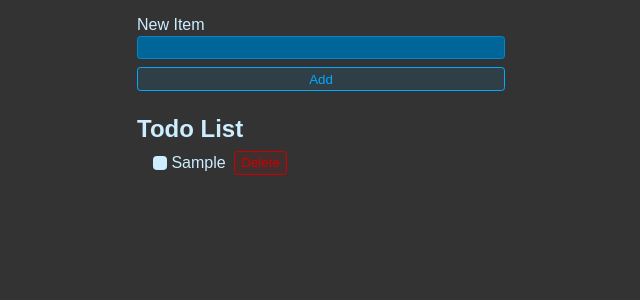
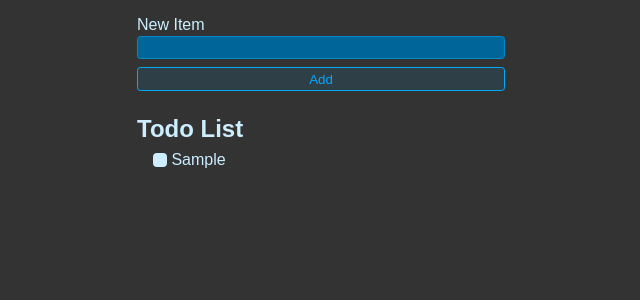
Before and after one commit to julesdmai/to-do-list, a React (Vite) app: page / in a window 1280 px wide. Both pictures are taken after typing "Sample" into the empty fields and a click on the button "Add". Shown: the top 300 px of the page, without its empty margins (319-959 px from the left). Built offline with nearby package versions, Linux system fonts and the light colour scheme.

Commit message:
finished TodoList component

```diff
--- a/src/App.jsx
+++ b/src/App.jsx
@@ -2,6 +2,7 @@ import "./styles.css";
 import { useState } from "react"
 import "./NewTodoForm";
 import NewTodoForm from "./NewTodoForm";
+import TodoList from "./TodoList";
 
 export default function App() {
   const [todos, setTodos] = useState([]);
@@ -64,31 +65,7 @@ export default function App() {
     <>
       <NewTodoForm onSubmit={addTodo}/>
       <h1 className="header">Todo List</h1>
-      <ul className="list" >
-        {/* This is called short circuiting */}
-        {todos.length === 0 && "No todos"}
-        {/* .map() returns an array
-        In React, arrays are rendered as elements one after another */}
-        {todos.map(todo => {
-          // each iterated tag needs key
-          return <li key={todo.id}>
-            <label>
-              {/* when checkbox is changed, invoke function toggleTodo. the function takes two arguments. the todo.id and the todo.completed */}
-              <input
-                type="checkbox"
-                checked={todo.completed}
-                onChange={e => toggleTodo(todo.id, e.target.checked)}
-              />
-              {todo.title}
-            </label>
-            {/* onClick needs to invoke an anonymous function returning the function invocation of deleteTodo passing in todo.id
-            onClick needs an arrow function
-            you don't want to pass in the result of calling deleteTodo
-            */}
-            <button onClick={() => deleteTodo(todo.id)} className="btn btn-danger">Delete</button>
-          </li>
-        })}
-      </ul>
+      <TodoList todos={todos} />
     </>
   )
 }
--- a/src/TodoList.jsx
+++ b/src/TodoList.jsx
@@ -0,0 +1,31 @@
+import React from 'react'
+
+export default function TodoList({ todos }) {
+    return (
+        <ul className="list" >
+            {/* This is called short circuiting */}
+            {todos.length === 0 && "No todos"}
+            {/* .map() returns an array
+            In React, arrays are rendered as elements one after another */}
+            {todos.map(todo => {
+                // each iterated tag needs key
+                return <li key={todo.id}>
+                    <label>
+                        {/* when checkbox is changed, invoke function toggleTodo. the function takes two arguments. the todo.id and the todo.completed */}
+                        <input
+                            type="checkbox"
+                            checked={todo.completed}
+                            // onChange={e => toggleTodo(todo.id, e.target.checked)}
+                        />
+                        {todo.title}
+                    </label>
+                    {/* onClick needs to invoke an anonymous function returning the function invocation of deleteTodo passing in todo.id
+                    onClick needs an arrow function
+                    you don't want to pass in the result of calling deleteTodo
+                    */}
+                    {/* <button onClick={() => deleteTodo(todo.id)} className="btn btn-danger">Delete</button> */}
+                </li>
+            })}
+        </ul>
+    )
+}
```
Also changed, not shown: src/TodoItem.jsx (added).
